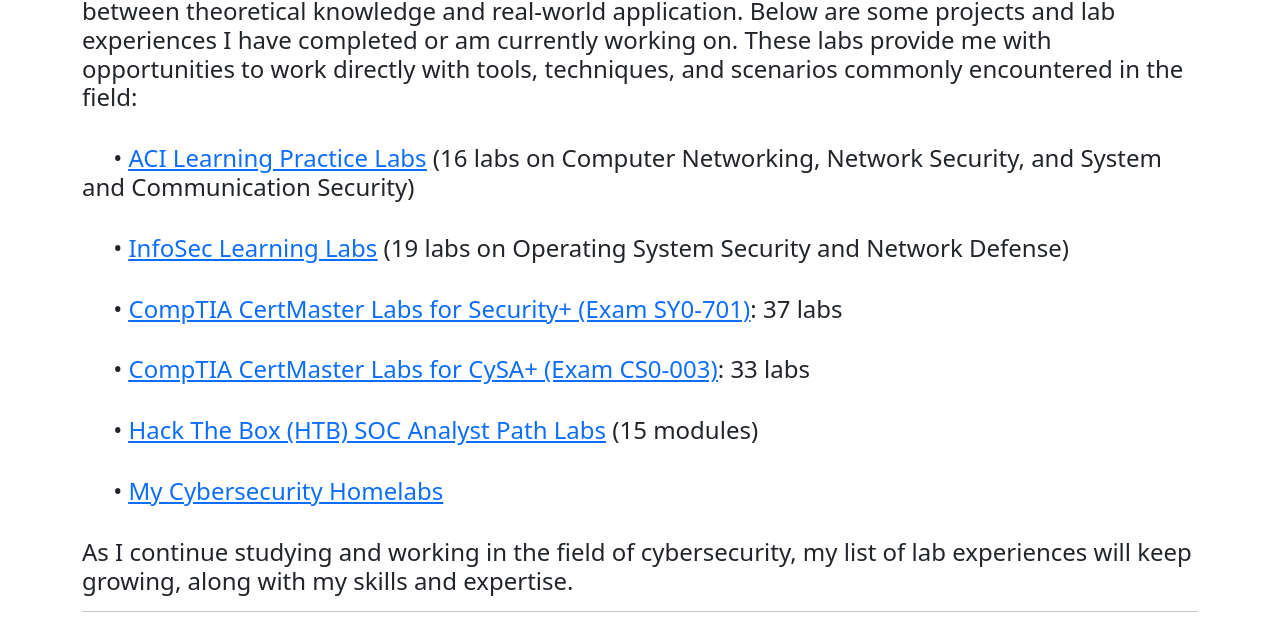
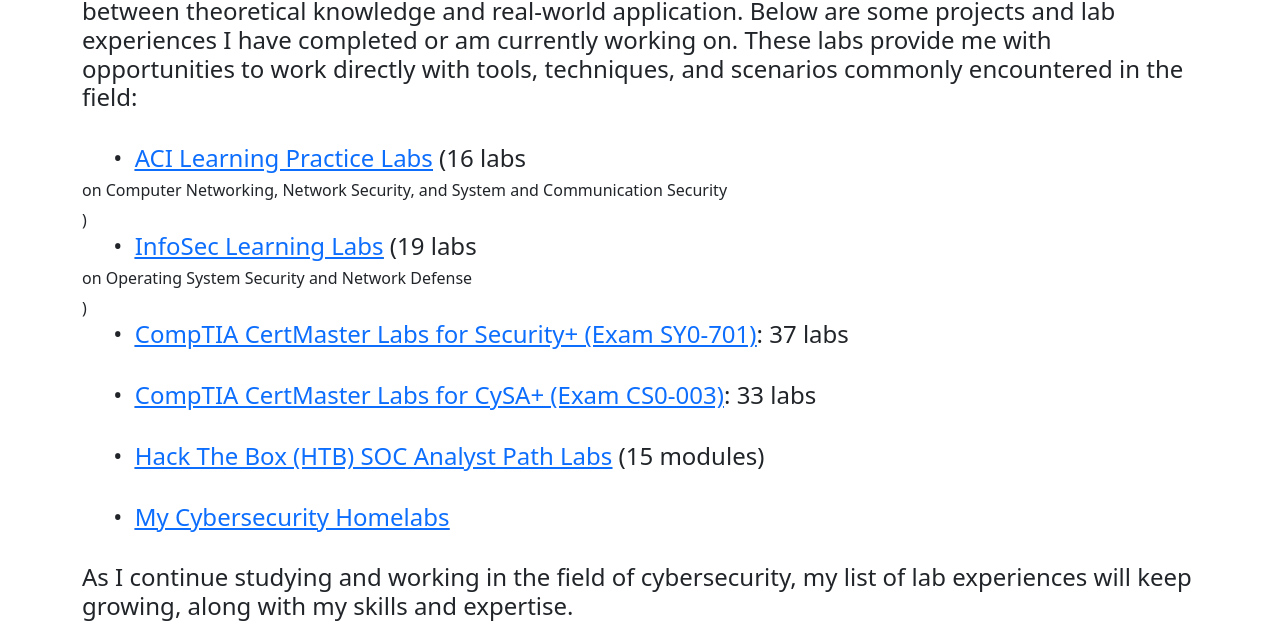
Before and after one commit to cyyang75/my-portfolio, a plain HTML site: page index.html in a window 1280 px wide. Shown: the part 1070-1695 px from the top of the page. Drawn offline with nearby package versions, Linux system fonts and the light colour scheme.

Commit message:
Update index.html

```diff
--- a/index.html
+++ b/index.html
@@ -23,17 +23,17 @@
 <h4>Hands-on lab experiences are crucial for cybersecurity professionals as they bridge the gap between theoretical knowledge and real-world application. Below are some projects and lab experiences I have completed or am currently working on. These labs provide me with opportunities to work directly with tools, techniques, and scenarios commonly encountered in the field:</h4>
 
 <br />
-<h4>&nbsp;&nbsp;&nbsp;&nbsp;&nbsp;• <u><a href="https://github.com/cyyang75/aci-practice-labs" target="_blank">ACI Learning Practice Labs</a></u> (16 labs on Computer Networking, Network Security, and System and Communication Security)</h4>
+<h4>&nbsp;&nbsp;&nbsp;&nbsp;&nbsp;• &nbsp;<u><a href="https://github.com/cyyang75/aci-practice-labs" target="_blank">ACI Learning Practice Labs</a></u> (16 labs <h6>on Computer Networking, Network Security, and System and Communication Security</h6>)</h4>
 <br />
-<h4>&nbsp;&nbsp;&nbsp;&nbsp;&nbsp;• <u><a href="https://github.com/cyyang75/infosec-learning-labs" target="_blank">InfoSec Learning Labs</a></u> (19 labs on Operating System Security and Network Defense)</h4>
+<h4>&nbsp;&nbsp;&nbsp;&nbsp;&nbsp;• &nbsp;<u><a href="https://github.com/cyyang75/infosec-learning-labs" target="_blank">InfoSec Learning Labs</a></u> (19 labs <h6>on Operating System Security and Network Defense</h6>)</h4>
 <br />
-<h4>&nbsp;&nbsp;&nbsp;&nbsp;&nbsp;• <u><a href="https://github.com/cyyang75/comptia-certmaster-labs-for-security" target="_blank">CompTIA CertMaster Labs for Security+ (Exam SY0-701)</a></u>: 37 labs</h4>
+<h4>&nbsp;&nbsp;&nbsp;&nbsp;&nbsp;• &nbsp;<u><a href="https://github.com/cyyang75/comptia-certmaster-labs-for-security" target="_blank">CompTIA CertMaster Labs for Security+ (Exam SY0-701)</a></u>: 37 labs</h4>
 <br />
-<h4>&nbsp;&nbsp;&nbsp;&nbsp;&nbsp;• <u><a href="https://github.com/cyyang75/comptia-certmaster-labs-for-cysa" target="_blank">CompTIA CertMaster Labs for CySA+ (Exam CS0-003)</a></u>: 33 labs</h4>
+<h4>&nbsp;&nbsp;&nbsp;&nbsp;&nbsp;• &nbsp;<u><a href="https://github.com/cyyang75/comptia-certmaster-labs-for-cysa" target="_blank">CompTIA CertMaster Labs for CySA+ (Exam CS0-003)</a></u>: 33 labs</h4>
 <br />
-<h4>&nbsp;&nbsp;&nbsp;&nbsp;&nbsp;• <u><a href="https://github.com/cyyang75/hackthebox-cdsa" target="_blank">Hack The Box (HTB) SOC Analyst Path Labs</a></u> (15 modules)</h4>
+<h4>&nbsp;&nbsp;&nbsp;&nbsp;&nbsp;• &nbsp;<u><a href="https://github.com/cyyang75/hackthebox-cdsa" target="_blank">Hack The Box (HTB) SOC Analyst Path Labs</a></u> (15 modules)</h4>
 <br />
-<h4>&nbsp;&nbsp;&nbsp;&nbsp;&nbsp;• <u><a href="https://github.com/cyyang75/my-homelabs" target="_blank">My Cybersecurity Homelabs</a></u></h4>
+<h4>&nbsp;&nbsp;&nbsp;&nbsp;&nbsp;• &nbsp;<u><a href="https://github.com/cyyang75/my-homelabs" target="_blank">My Cybersecurity Homelabs</a></u></h4>
 
 <br />
 
```
